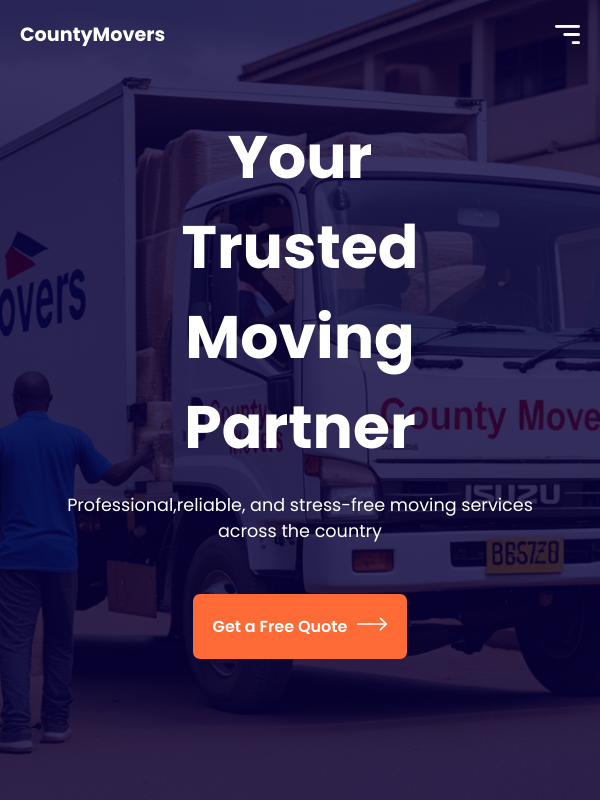
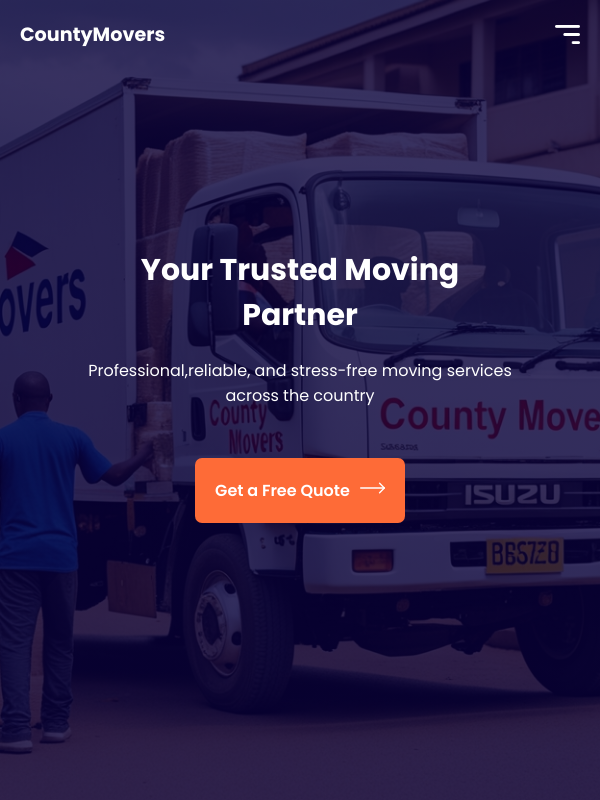
Before and after one commit to networkchaos/CountyMovers, a React (Vite) app in the folder Movers-Landing-Page/: page / in a window 600 px wide. Shown: the top 800 px of the page. Built offline with nearby package versions, Linux system fonts and the light colour scheme.

Commit message:
Hero page Mobile landscape media queries

```diff
--- a/Movers-Landing-Page/src/Components/Hero/Hero.css
+++ b/Movers-Landing-Page/src/Components/Hero/Hero.css
@@ -64,22 +64,6 @@
 /* ============= Media Queries =================== */
 /* ============= Mobile Device =================== */
 @media (max-width:480px){
-    /* .hero {
-        width: 100%;
-        min-height: 100vh;
-        background: linear-gradient(rgba(8,0,58,0.8),rgba(8,0,58,0.8)), url('../../assets/County-Movers.jpg');
-        background-position: center;
-        background-size: cover;
-        background-repeat: no-repeat;
-        padding-left: 10%;
-        padding-right: 10%;
-        display: flex;
-        align-items: center;
-        justify-content: center;
-        position: relative;
-        top: 0%;
-    } */
-
 
     .hero-text h1{
         font-size: 30px;
@@ -92,3 +76,18 @@
         width: 25px;
     }
 }
+
+/* ============= Mobile Landscape =================== */
+@media (min-width:481px) and (max-width : 767px){
+
+    .hero-text h1{
+        font-size: 30px;
+    }
+
+    .hero-text p{
+        font-size: 1rem;
+    }
+    .hero-text button svg {
+        width: 25px;
+    }
+}
```
